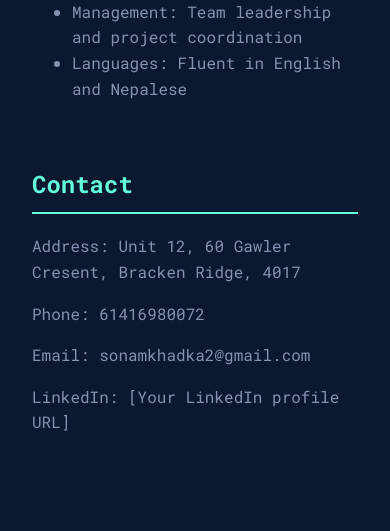
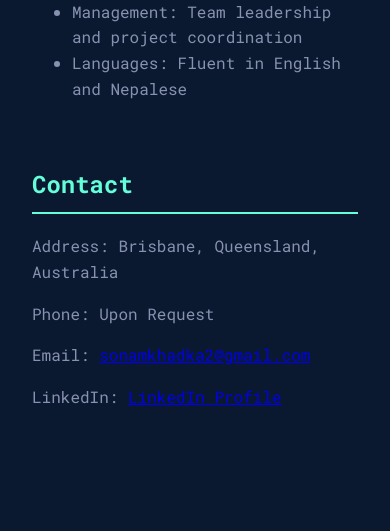
Before and after one commit to Sonamkhadka/myPortfolio, a Flask app: page / in a window 390 px wide; the page is wider, and only the part inside the window is pictured. Shown: the part 4015-4546 px from the top of that part. After the commit the page ends 4420 px from the top of that part, so only its background shows below. Run offline with Flask 3, Linux system fonts and the light colour scheme.

Commit message:
removed address and phone number

```diff
--- a/templates/home.html
+++ b/templates/home.html
@@ -129,10 +129,10 @@
 
         <section id="contact">
             <h2>Contact</h2>
-            <p>Address: Unit 12, 60 Gawler Cresent, Bracken Ridge, 4017</p>
-            <p>Phone: 61416980072</p>
-            <p>Email: sonamkhadka2@gmail.com</p>
-            <p>LinkedIn: [Your LinkedIn profile URL]</p>
+            <p>Address: Brisbane, Queensland, Australia</p>
+            <p>Phone: Upon Request</p>
+            <p>Email: <a href="mailto:sonamkhadka2@gmail.com">sonamkhadka2@gmail.com</a></p>
+            <p>LinkedIn: <a href="https://www.linkedin.com/in/sonam-khadka-3ba344143/" target="_blank">LinkedIn Profile</a></p>
         </section>
     </div>
 
```
